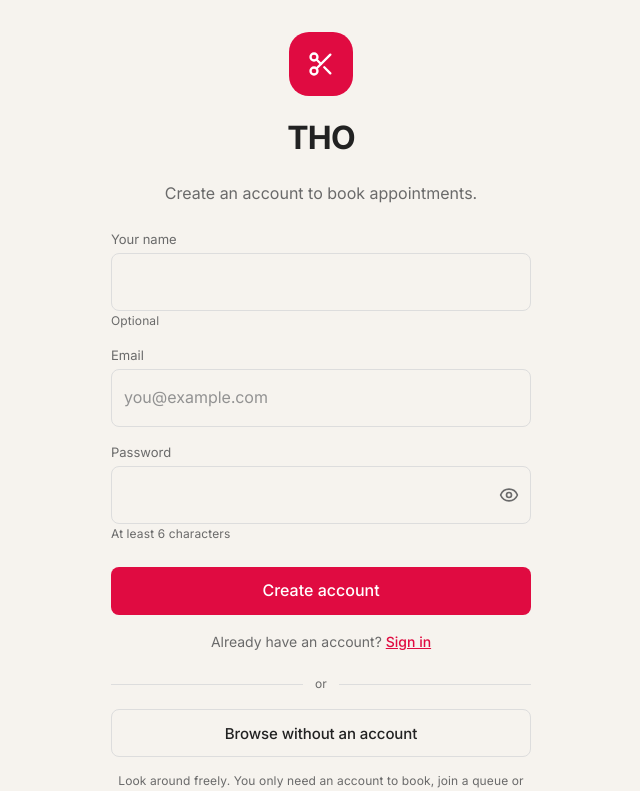
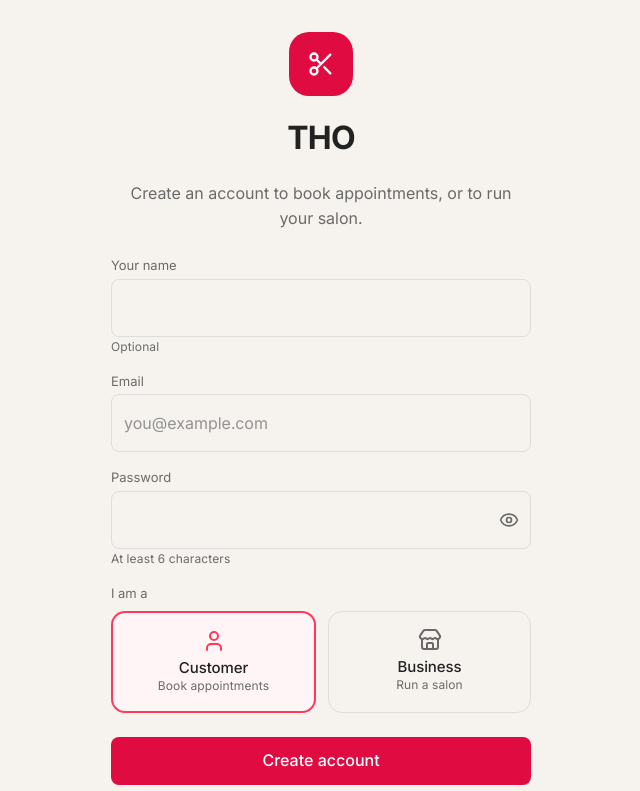
Before and after one commit to chubu-tech/web_app, a Next.js app: page /sign-up in a window 1280 px wide. Shown: the top 791 px of the page, without its empty margins (319-959 px from the left). Built offline with nearby package versions, Linux system fonts and the light colour scheme; no server answers.

Commit message:
select user type while creating account

```diff
--- a/app/(auth)/sign-up/page.tsx
+++ b/app/(auth)/sign-up/page.tsx
@@ -19,8 +19,11 @@ export default async function SignUpPage({
 
   return (
     <>
+      {/* The app says only "to book appointments" here, because on a phone the role cards
+          are the next thing your eye lands on. On the web this line is what a marketing-site
+          visitor reads before deciding the page is not for them, so it names both. */}
       <p className="text-body-md text-muted mb-lg text-center">
-        Create an account to book appointments.
+        Create an account to book appointments, or to run your salon.
       </p>
       <AuthForm mode="sign-up" next={target} />
     </>
--- a/components/auth/auth-form.tsx
+++ b/components/auth/auth-form.tsx
@@ -20,17 +20,22 @@ import { cn } from "@/lib/utils";
  * The guest wall stays a sheet because its job is the opposite — never lose the
  * half-finished booking behind it.
  *
- * Two things the app does that are deliberately **not** ported:
+ * **The dev quick-login chips** (`email_sign_in_screen.dart:396`) are the one thing
+ * deliberately not ported: they are `kDebugMode`-gated in Flutter, and a bundled seed
+ * password has no safe equivalent on a public website.
  *
- * - **The dev quick-login chips** (`email_sign_in_screen.dart:396`). They are
- *   `kDebugMode`-gated in Flutter; a bundled seed password has no safe equivalent on
- *   a public website.
- * - **The Customer/Business role toggle.** Sign-up stays customer-only even now that
- *   `/business` exists, and for a better reason than "it isn't built": an owner is
- *   onboarded by an operator, who creates the account *and* the salon together in the
- *   admin console. A self-served owner would land on a console with no salon in it,
- *   and `businesses.status` defaults to `pending` review anyway — so the toggle would
- *   promise a shop that nobody has agreed to list.
+ * **The Customer/Business toggle is ported** (`_RoleToggle`,
+ * `email_sign_in_screen.dart:384`). It was left out while the only way to be an owner
+ * here was for an operator to create the account *and* the salon together — a
+ * self-served owner would have landed on a console with no salon in it. 3b built
+ * `/business/new` and `NoSalonYet`, so that is no longer true: an owner who signs up
+ * here is walked straight into adding their shop.
+ *
+ * Choosing "Business" promises a console, never a listing, and nothing here grants
+ * anything. `handle_new_user` whitelists `customer | staff | owner` from the metadata
+ * before writing the profile and says in its own comment that role is a routing hint;
+ * authority is `businesses.owner_id` and RLS, and a salon created this way still opens
+ * `pending` review.
  */
 export function AuthForm({
   mode,
@@ -43,6 +48,7 @@ export function AuthForm({
   const [email, setEmail] = useState("");
   const [password, setPassword] = useState("");
   const [fullName, setFullName] = useState("");
+  const [role, setRole] = useState<SignUpRole>("customer");
   const [reveal, setReveal] = useState(false);
   const [busy, setBusy] = useState(false);
   const [error, setError] = useState<string | null>(null);
@@ -70,7 +76,7 @@ export function AuthForm({
           options: {
             // `handle_new_user` reads these to provision the profile row, which is
             // why the role travels as auth metadata rather than being written after.
-            data: { full_name: fullName.trim() || null, role: "customer" },
+            data: { full_name: fullName.trim() || null, role },
             emailRedirectTo: `${window.location.origin}/auth/confirm?next=${encodeURIComponent(target)}`,
           },
         });
@@ -81,7 +87,11 @@ export function AuthForm({
         // success and landing them somewhere that still treats them as a stranger.
         if (!data.session) {
           setBusy(false);
-          setInfo(`Account created. Check ${email.trim()} to confirm, then sign in.`);
+          // An owner's next step is not a customer's — they have a shop to add before
+          // the console has anything in it — and this note is the last thing they read
+          // before leaving for their inbox.
+          const then = role === "owner" ? " to add your salon" : "";
+          setInfo(`Account created. Check ${email.trim()} to confirm, then sign in${then}.`);
           return;
         }
       } else {
@@ -144,6 +154,8 @@ export function AuthForm({
           </button>
         }
       />
+
+      {signUp ? <RolePicker value={role} onChange={setRole} /> : null}
 
       {error ? <Note kind="error">{error}</Note> : null}
       {info ? <Note kind="success">{info}</Note> : null}
@@ -220,6 +232,88 @@ async function landAfterAuth(
   router.replace(destination);
 }
 
+/**
+ * The two roles sign-up can mint. **A subset of `Role`, not a parallel union**, so that
+ * `staff` and `admin` cannot leak in here: a stylist is linked to a salon by its owner
+ * and an operator is promoted in SQL, neither of which is a thing to choose on a form.
+ * `handle_new_user` whitelists the same way on the server.
+ */
+type SignUpRole = Extract<Role, "customer" | "owner">;
+
+const ROLE_CHOICES: {
+  value: SignUpRole;
+  label: string;
+  hint: string;
+  icon: typeof Icons.salon;
+}[] = [
+  { value: "customer", label: "Customer", hint: "Book appointments", icon: Icons.person },
+  { value: "owner", label: "Business", hint: "Run a salon", icon: Icons.salon },
+];
+
+/**
+ * What someone is signing up as — a port of `_RoleToggle`
+ * (`email_sign_in_screen.dart:384`), card for card: rausch outline and a pale tint on
+ * the chosen one.
+ *
+ * **Real radios in a `<fieldset>`** where the Dart uses tappable cards. That is the
+ * same departure `SelectTile` makes and for the same reason: arrow-key movement inside
+ * the group, and a screen reader that reads "I am a — Business, 2 of 2" instead of two
+ * unrelated controls. The input is `sr-only` rather than hidden so it still takes
+ * focus, and the card paints the ring itself with `has-focus-visible` — a keyboard
+ * user has to be able to see which card they are on.
+ *
+ * The one-line hints have no equivalent in the app, and are here because the audiences
+ * differ: somebody who installed a salon app knows which one they are, somebody who
+ * arrived from a search result may be reading the word "Business" cold.
+ */
+function RolePicker({
+  value,
+  onChange,
+}: {
+  value: SignUpRole;
+  onChange: (role: SignUpRole) => void;
+}) {
+  return (
+    <fieldset>
+      <legend className="text-caption text-muted">I am a</legend>
+      <div className="gap-md mt-sm flex">
+        {ROLE_CHOICES.map(({ value: choice, label, hint, icon: Icon }) => {
+          const selected = value === choice;
+          return (
+            <label
+              key={choice}
+              className={cn(
+                "py-base px-sm flex flex-1 cursor-pointer flex-col items-center rounded-md border text-center",
+                "transition-colors duration-[var(--duration-fast)]",
+                "has-focus-visible:outline-ink has-focus-visible:outline-2 has-focus-visible:outline-offset-2",
+                selected
+                  ? "border-rausch bg-[#FFF5F7] border-2"
+                  : "border-hairline hover:border-border-strong",
+              )}
+            >
+              <input
+                type="radio"
+                name="role"
+                value={choice}
+                checked={selected}
+                onChange={() => onChange(choice)}
+                className="sr-only"
+              />
+              <Icon
+                className={selected ? "text-rausch" : "text-muted"}
+                style={{ width: IconSize.md, height: IconSize.md }}
+                aria-hidden
+              />
+              <span className="text-title text-ink mt-xs font-medium">{label}</span>
+              <span className="text-caption-sm text-muted">{hint}</span>
+            </label>
+          );
+        })}
+      </div>
+    </fieldset>
+  );
+}
+
 function Field({
   label,
   hint,
```
Also changed, not shown: 1 other file (tests, documents, lock files or other folders).
